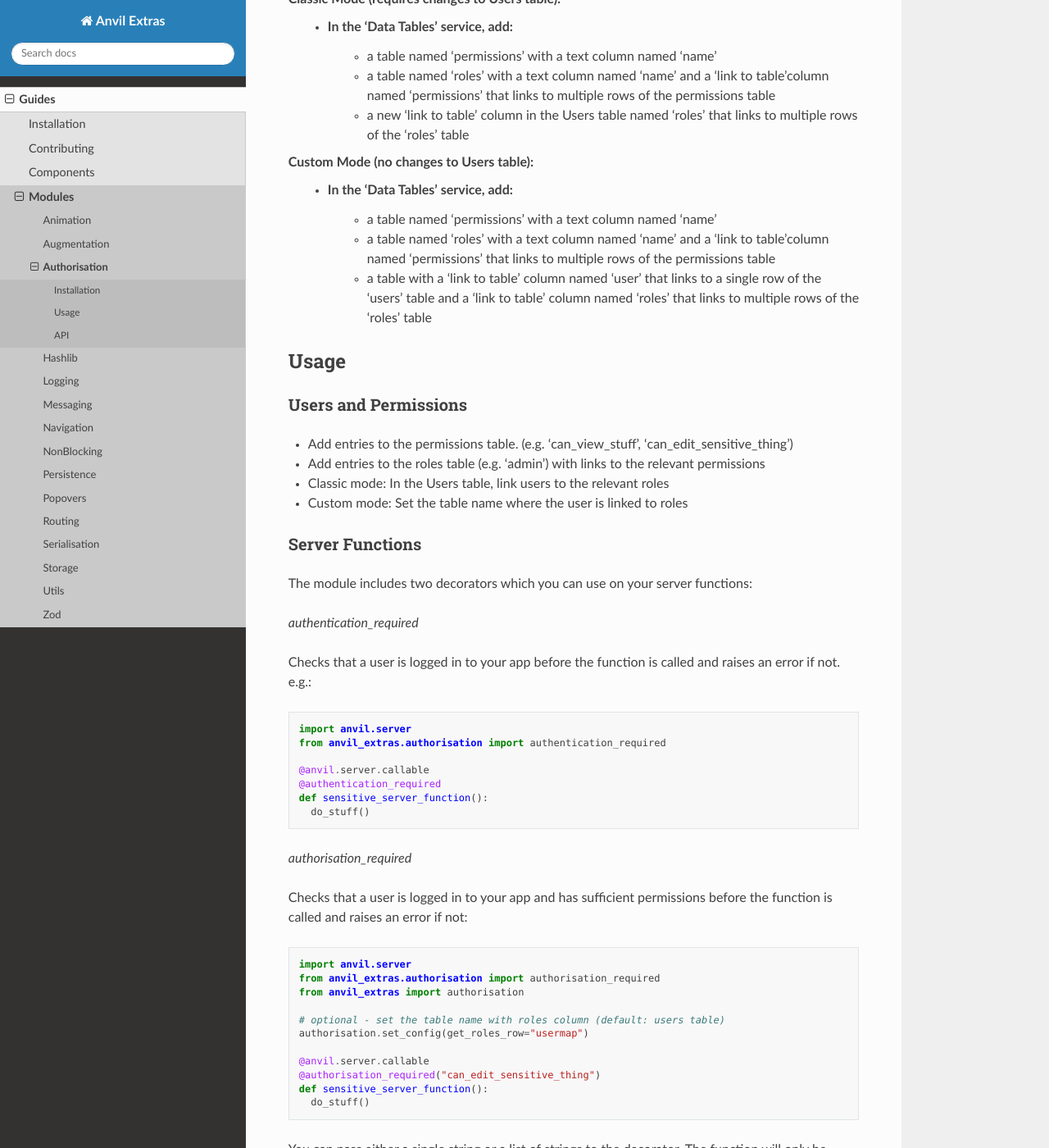
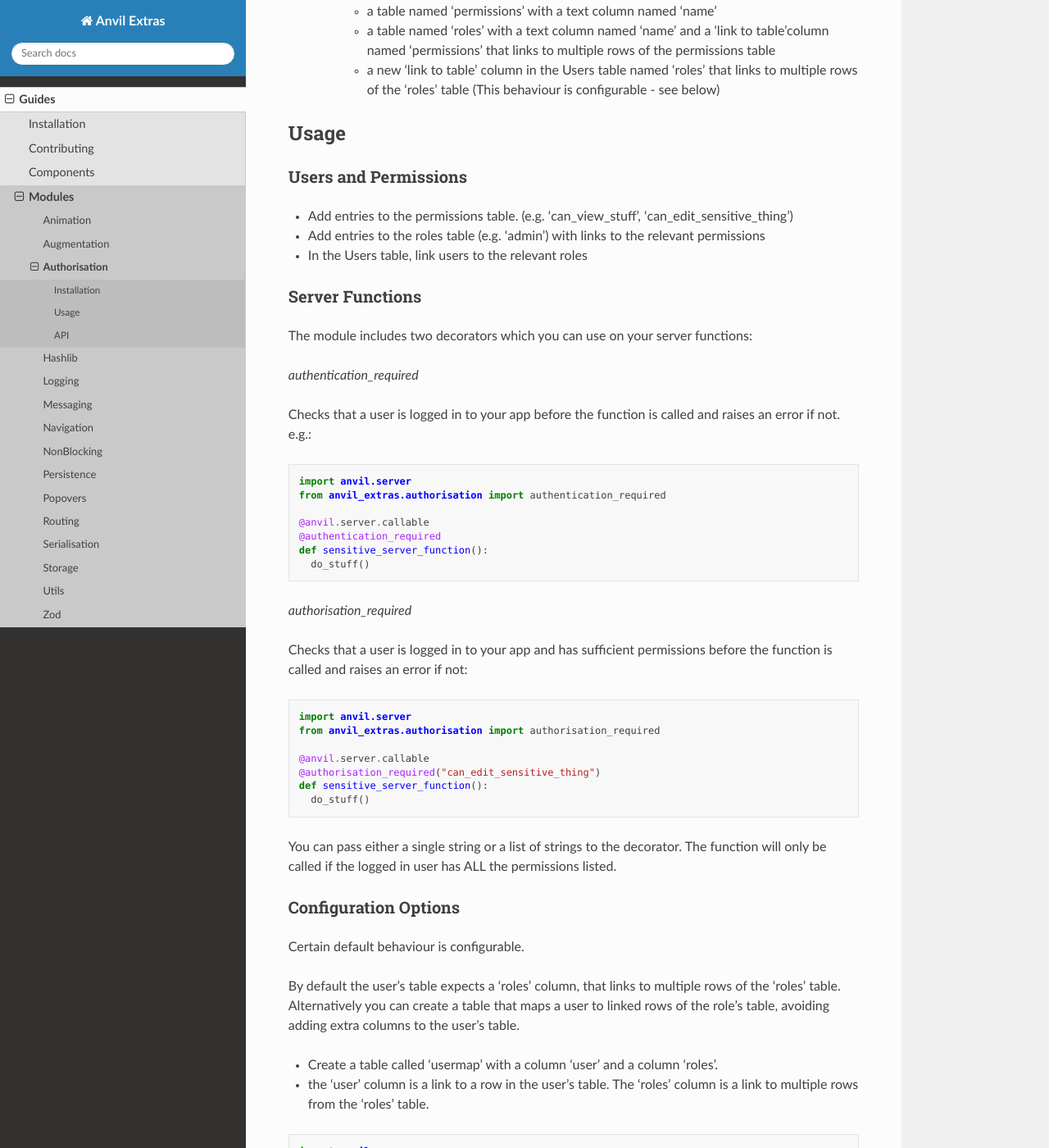
Before and after one commit to anvilistas/anvil-extras, a Sphinx documentation site: the page built from docs/guides/modules/authorisation.rst, in a window 1280 px wide and 1400 px high, scrolled down 394 px. Shown: the whole window at 82% size. Built offline with Sphinx 7.4.7 and the Read the Docs theme 2.0.0, drawn with Linux system fonts in a browser that asks for light colours; some of the changed text lies outside the part shown.

Commit message:
Simplified set_config and enhanced docs

```diff
--- a/docs/guides/modules/authorisation.rst
+++ b/docs/guides/modules/authorisation.rst
@@ -9,18 +9,10 @@
 You will need to setup the Users and Data Table services in your app:
 
   * Ensure that you have added the 'Users' service to your app
-
-Classic Mode (requires changes to Users table):
   * In the 'Data Tables' service, add:
   	* a table named 'permissions' with a text column named 'name'
 	* a table named 'roles' with a text column named 'name' and a 'link to table'column named 'permissions' that links to multiple rows of the permissions table
-	* a new 'link to table' column in the Users table named 'roles' that links to multiple rows of the 'roles' table
-
-Custom Mode (no changes to Users table):
-  * In the 'Data Tables' service, add:
-  	* a table named 'permissions' with a text column named 'name'
-	* a table named 'roles' with a text column named 'name' and a 'link to table'column named 'permissions' that links to multiple rows of the permissions table
-	* a table with a 'link to table' column named 'user' that links to a single row of the 'users' table and a 'link to table' column named 'roles' that links to multiple rows of the 'roles' table
+	* a new 'link to table' column in the Users table named 'roles' that links to multiple rows of the 'roles' table (This behaviour is configurable - see below)
 
 Usage
 -----
@@ -30,8 +22,7 @@
 
 * Add entries to the permissions table. (e.g. 'can_view_stuff', 'can_edit_sensitive_thing')
 * Add entries to the roles table (e.g. 'admin') with links to the relevant permissions
-* Classic mode: In the Users table, link users to the relevant roles
-* Custom mode: Set the table name where the user is linked to roles
+* In the Users table, link users to the relevant roles
 
 Server Functions
 ++++++++++++++++
@@ -61,10 +52,6 @@
 
     import anvil.server
     from anvil_extras.authorisation import authorisation_required
-    from anvil_extras import authorisation
-
-    # optional - set the table name with roles column (default: users table)
-    authorisation.set_config(get_roles_row="usermap")
 
     @anvil.server.callable
     @authorisation_required("can_edit_sensitive_thing")
@@ -74,6 +61,24 @@
 You can pass either a single string or a list of strings to the decorator. The function
 will only be called if the logged in user has ALL the permissions listed.
 
+Configuration Options
++++++++++++++++++++++
+Certain default behaviour is configurable.
+
+By default the user's table expects a 'roles' column, that links to multiple rows of the 'roles' table.
+Alternatively you can create a table that maps a user to linked rows of the role's table, avoiding adding extra columns to the user's table.
+
+* Create a table called 'usermap' with a column 'user' and a column 'roles'.
+* the 'user' column is a link to a row in the user's table. The 'roles' column is a link to multiple rows from the 'roles' table.
+
+.. code-block:: python
+
+    import anvil.server
+    from anvil_extras.authorisation
+
+    authorisation.set_config(get_roles="usermap")
+
+Now the authorisation module will use the 'usermap' table to get roles for a user.
 
 API
 ---
@@ -95,3 +100,7 @@
 .. function:: check_permissions(permissions)
 
     Raises a ValueError if there is no user or the user does not have valid permissions
+
+.. function:: set_config(**kwargs)
+
+    Sets custom configuration of this module. Accepts get_roles='table_name' as a keyword argument.
```
Also changed, not shown: 2 other files.
